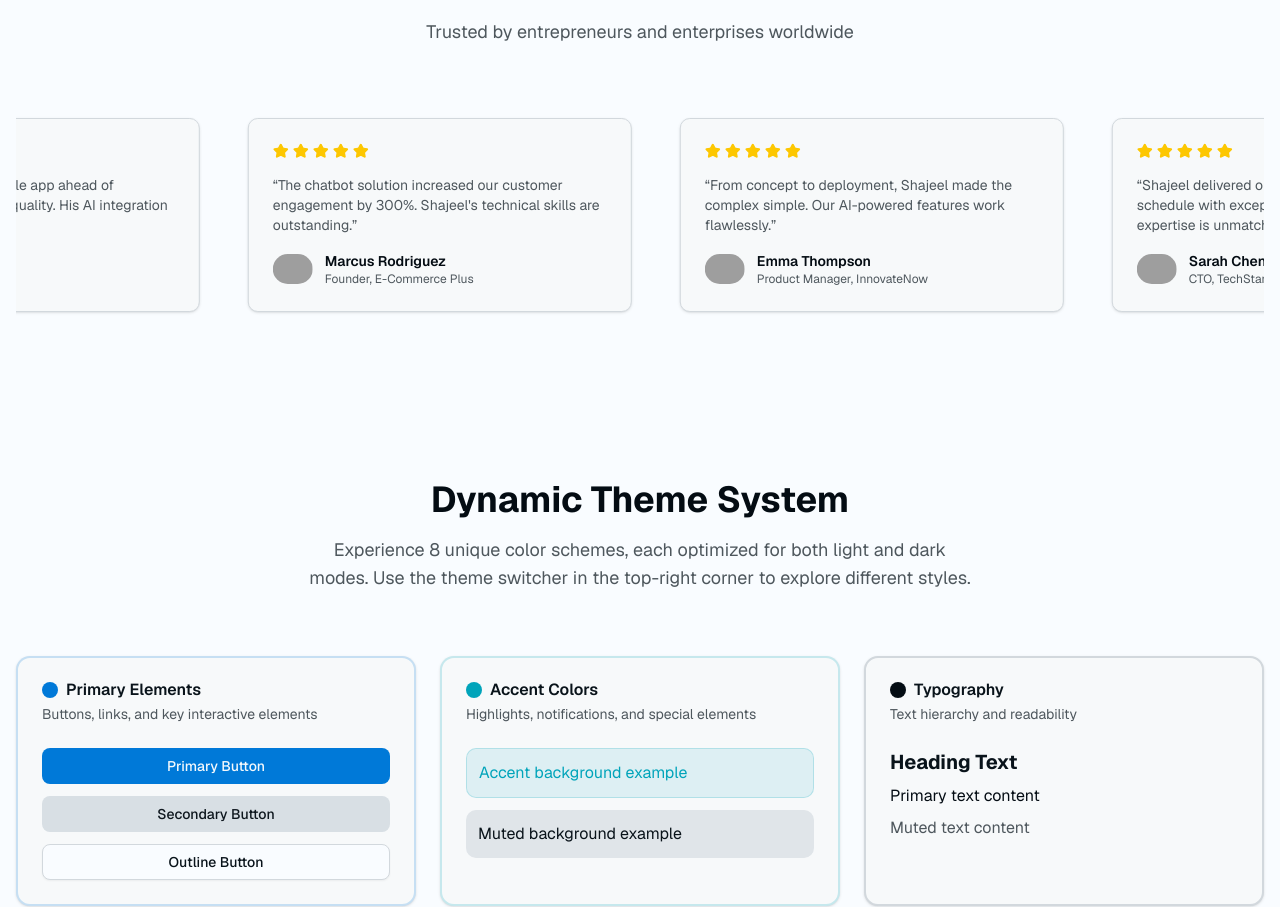
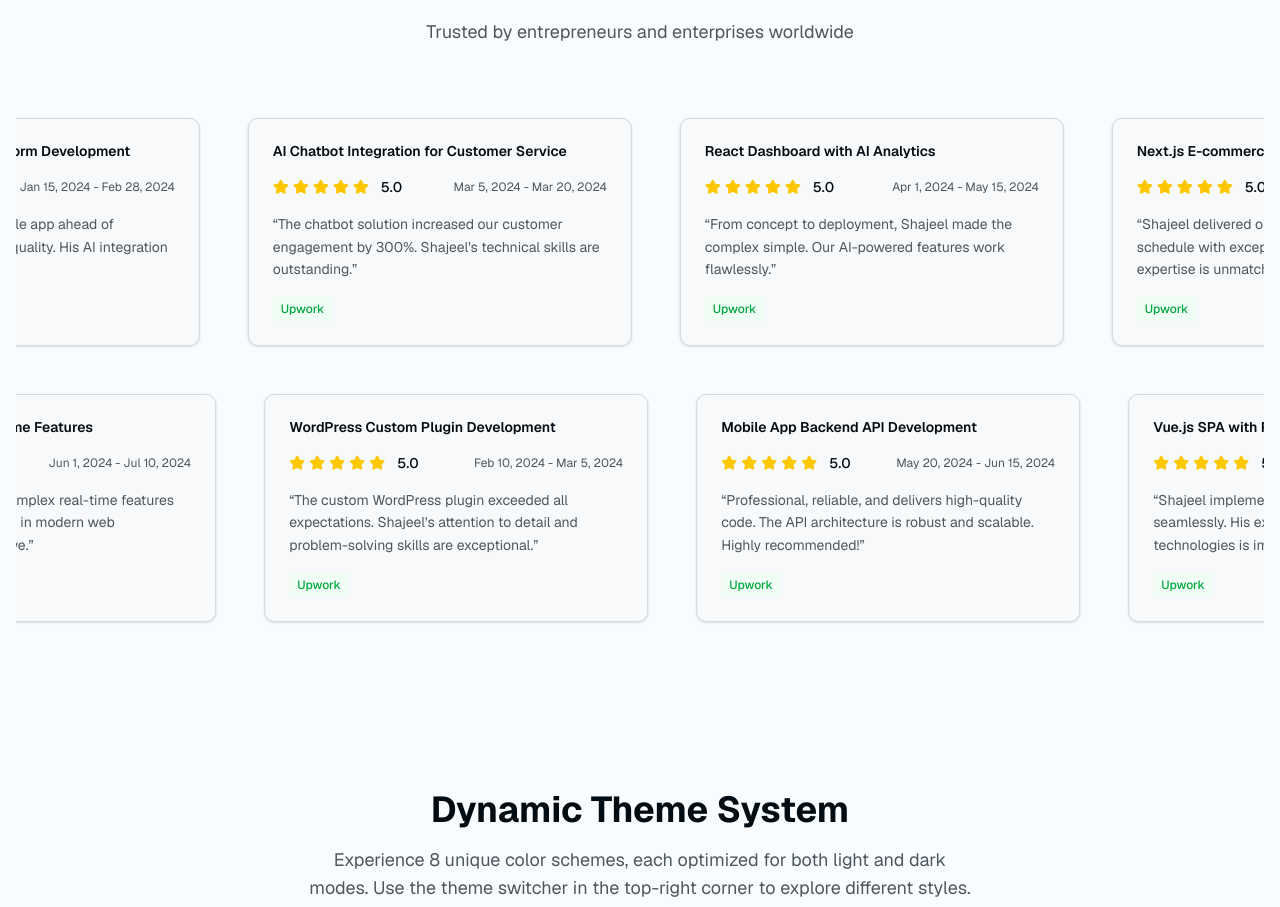
Before and after one commit to Shajeel-Afzal/ShajeelAfzal_NextJS, a Next.js app: page / in a window 1280 px wide. Shown: the part 4957-5864 px from the top of the page. Built offline with nearby package versions, Linux system fonts and the light colour scheme; grey boxes are pictures that could not be loaded.

Commit message:
feat: enhance TestimonialsSection with detailed project titles, dates, and platforms for improved clarity

```diff
--- a/src/components/testimonials-section.tsx
+++ b/src/components/testimonials-section.tsx
@@ -1,33 +1,80 @@
+'use client';
+
+import { useState } from 'react';
 import { Star } from "lucide-react";
 import { Marquee } from "@/components/magicui/marquee";
 import { AuroraText } from "@/components/magicui/aurora-text";
-import Image from "next/image";
 
 const testimonials = [
   {
+    title: "Next.js E-commerce Platform Development",
     name: "Sarah Chen",
     role: "CTO, TechStart Inc",
     content: "Shajeel delivered our mobile app ahead of schedule with exceptional quality. His AI integration expertise is unmatched.",
     avatar: "/api/placeholder/40/40",
-    rating: 5
+    rating: 5,
+    dateRange: "Jan 15, 2024 - Feb 28, 2024",
+    platform: "Upwork"
   },
   {
+    title: "AI Chatbot Integration for Customer Service",
     name: "Marcus Rodriguez",
     role: "Founder, E-Commerce Plus",
     content: "The chatbot solution increased our customer engagement by 300%. Shajeel's technical skills are outstanding.",
     avatar: "/api/placeholder/40/40",
-    rating: 5
+    rating: 5,
+    dateRange: "Mar 5, 2024 - Mar 20, 2024",
+    platform: "Upwork"
   },
   {
+    title: "React Dashboard with AI Analytics",
     name: "Emma Thompson",
     role: "Product Manager, InnovateNow",
     content: "From concept to deployment, Shajeel made the complex simple. Our AI-powered features work flawlessly.",
     avatar: "/api/placeholder/40/40",
-    rating: 5
+    rating: 5,
+    dateRange: "Apr 1, 2024 - May 15, 2024",
+    platform: "Upwork"
+  },
+  {
+    title: "WordPress Custom Plugin Development",
+    name: "David Kim",
+    role: "Digital Marketing Agency Owner",
+    content: "The custom WordPress plugin exceeded all expectations. Shajeel's attention to detail and problem-solving skills are exceptional.",
+    avatar: "/api/placeholder/40/40",
+    rating: 5,
+    dateRange: "Feb 10, 2024 - Mar 5, 2024",
+    platform: "Upwork"
+  },
+  {
+    title: "Mobile App Backend API Development",
+    name: "Lisa Johnson",
+    role: "Startup Founder",
+    content: "Professional, reliable, and delivers high-quality code. The API architecture is robust and scalable. Highly recommended!",
+    avatar: "/api/placeholder/40/40",
+    rating: 5,
+    dateRange: "May 20, 2024 - Jun 15, 2024",
+    platform: "Upwork"
+  },
+  {
+    title: "Vue.js SPA with Real-time Features",
+    name: "Ahmed Hassan",
+    role: "Tech Lead, FinTech Startup",
+    content: "Shajeel implemented complex real-time features seamlessly. His expertise in modern web technologies is impressive.",
+    avatar: "/api/placeholder/40/40",
+    rating: 5,
+    dateRange: "Jun 1, 2024 - Jul 10, 2024",
+    platform: "Upwork"
   }
 ];
 
+// Split testimonials into two rows
+const firstRowTestimonials = testimonials.slice(0, 3);
+const secondRowTestimonials = testimonials.slice(3, 6);
+
 export function TestimonialsSection() {
+  const [isHovered, setIsHovered] = useState(false);
+
   return (
     <section id="testimonials" className="py-20">
       <div className="container mx-auto px-4">
@@ -44,41 +91,88 @@ export function TestimonialsSection() {
           </p>
         </div>
 
-        <Marquee pauseOnHover className="[--duration:40s]">
-          {testimonials.map((testimonial) => (
+        <div
+          className={`space-y-8 ${isHovered ? 'pause-all-marquees' : ''}`}
+          onMouseEnter={() => setIsHovered(true)}
+          onMouseLeave={() => setIsHovered(false)}
+        >
+          {/* First Row - Left to Right */}
+          <Marquee className="[--duration:40s]">
+            {firstRowTestimonials.map((testimonial) => (
               <div
                 key={testimonial.name}
-              className="mx-4 max-w-sm rounded-lg border bg-card p-6 shadow-sm"
+                className="mx-4 max-w-sm rounded-lg border bg-card p-6 shadow-sm space-y-4"
               >
-              <div className="flex items-center gap-1 mb-4">
+                {/* Project Title */}
+                <h3 className="font-semibold text-sm text-foreground leading-tight">
+                  {testimonial.title}
+                </h3>
+
+                {/* Rating and Date */}
+                <div className="flex items-center justify-between">
+                  <div className="flex items-center gap-1">
                     {[...Array(testimonial.rating)].map((_, i) => (
                       <Star key={i} className="w-4 h-4 fill-yellow-400 text-yellow-400" />
                     ))}
+                    <span className="ml-2 text-sm font-medium">{testimonial.rating.toFixed(1)}</span>
+                  </div>
+                  <span className="text-xs text-muted-foreground">{testimonial.dateRange}</span>
                 </div>
 
-              <p className="text-sm text-muted-foreground mb-4">
+                {/* Testimonial Content */}
+                <p className="text-sm text-muted-foreground leading-relaxed">
                   &ldquo;{testimonial.content}&rdquo;
                 </p>
 
-              <div className="flex items-center gap-3">
-                <Image
-                  src={testimonial.avatar}
-                  alt={testimonial.name}
-                  width={40}
-                  height={40}
-                  className="rounded-full"
-                  loading="lazy"
-                  sizes="40px"
-                />
-                <div>
-                  <p className="font-semibold text-sm">{testimonial.name}</p>
-                  <p className="text-xs text-muted-foreground">{testimonial.role}</p>
+                {/* Platform Logo */}
+                <div className="flex justify-start">
+                  <div className="text-xs font-medium text-green-600 bg-green-50 dark:bg-green-900/20 px-2 py-1 rounded">
+                    {testimonial.platform}
+                  </div>
+                </div>
+              </div>
+            ))}
+          </Marquee>
+
+          {/* Second Row - Right to Left */}
+          <Marquee reverse className="[--duration:40s]">
+            {secondRowTestimonials.map((testimonial) => (
+              <div
+                key={testimonial.name}
+                className="mx-4 max-w-sm rounded-lg border bg-card p-6 shadow-sm space-y-4"
+              >
+                {/* Project Title */}
+                <h3 className="font-semibold text-sm text-foreground leading-tight">
+                  {testimonial.title}
+                </h3>
+
+                {/* Rating and Date */}
+                <div className="flex items-center justify-between">
+                  <div className="flex items-center gap-1">
+                    {[...Array(testimonial.rating)].map((_, i) => (
+                      <Star key={i} className="w-4 h-4 fill-yellow-400 text-yellow-400" />
+                    ))}
+                    <span className="ml-2 text-sm font-medium">{testimonial.rating.toFixed(1)}</span>
+                  </div>
+                  <span className="text-xs text-muted-foreground">{testimonial.dateRange}</span>
+                </div>
+
+                {/* Testimonial Content */}
+                <p className="text-sm text-muted-foreground leading-relaxed">
+                  &ldquo;{testimonial.content}&rdquo;
+                </p>
+
+                {/* Platform Logo */}
+                <div className="flex justify-start">
+                  <div className="text-xs font-medium text-green-600 bg-green-50 dark:bg-green-900/20 px-2 py-1 rounded">
+                    {testimonial.platform}
                   </div>
                 </div>
               </div>
             ))}
           </Marquee>
         </div>
+      </div>
     </section>
   );
 }
```
Lines whose indentation alone changed are shown as unchanged.
